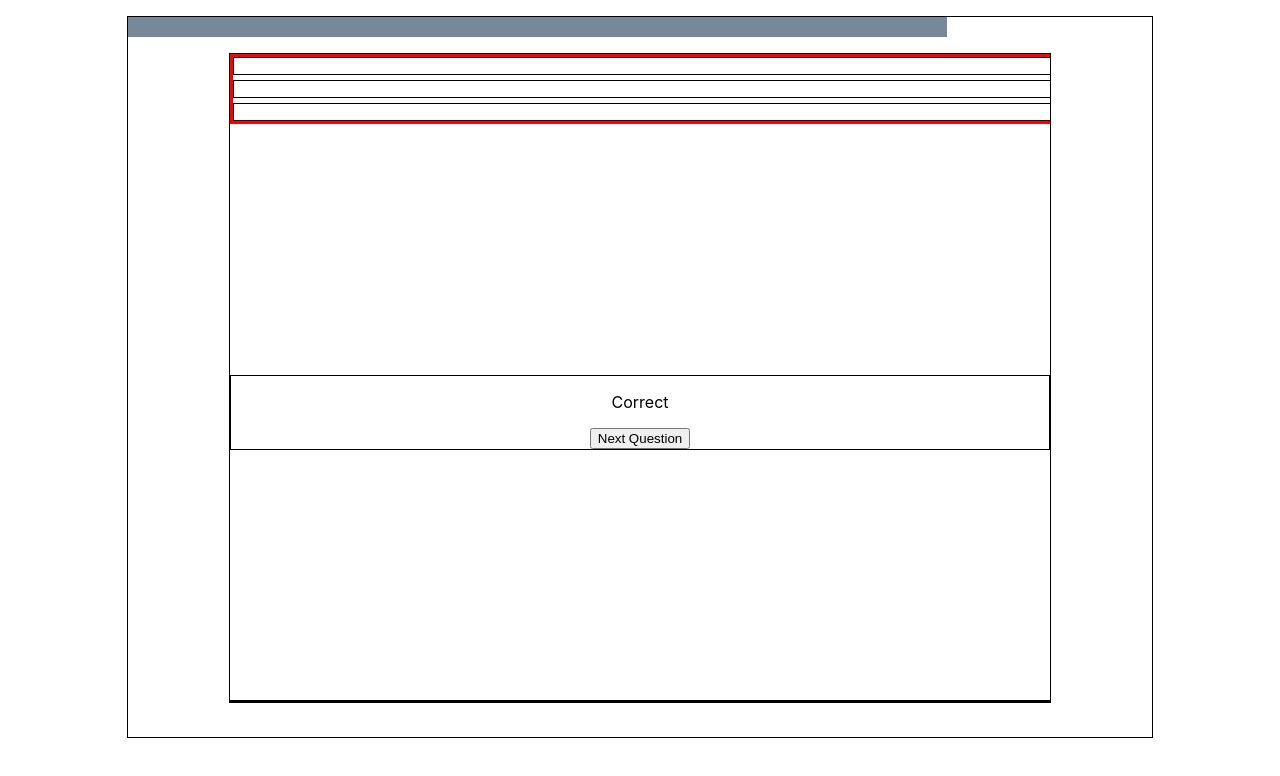
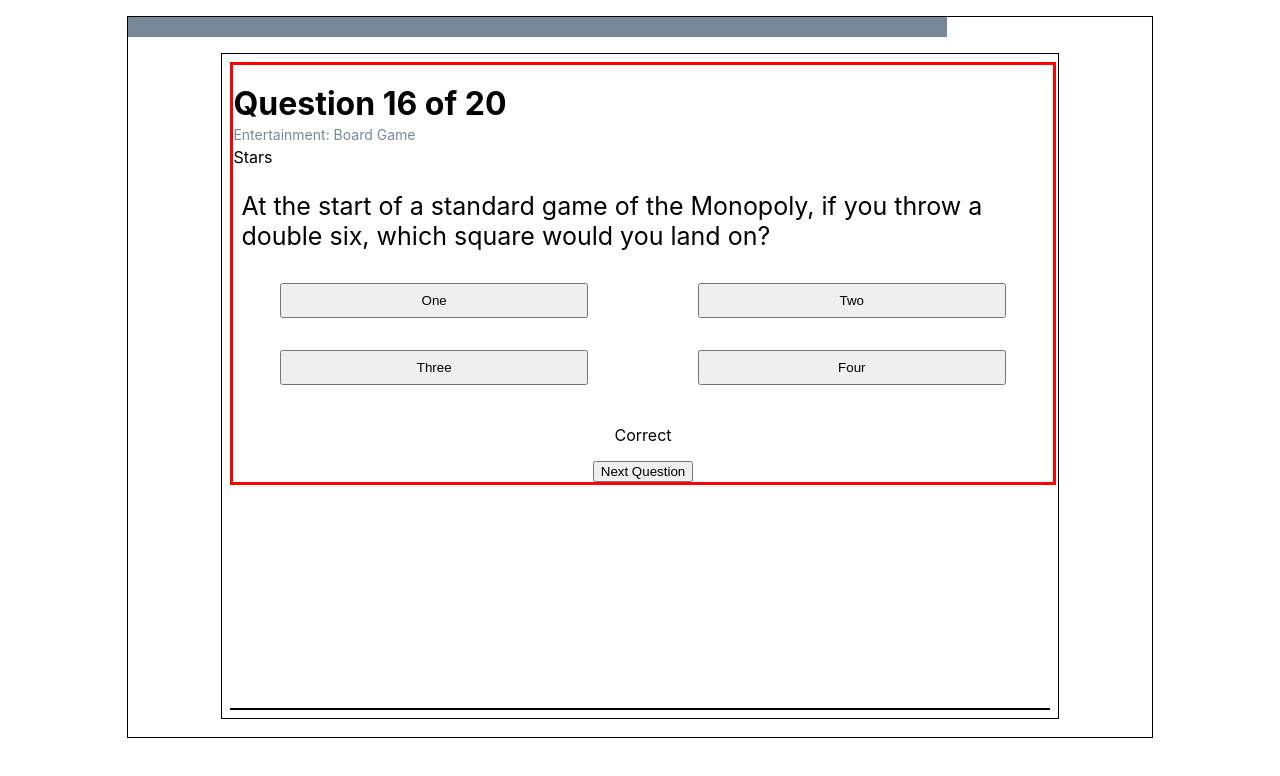
Before and after one commit to NatnaelSisay/simple_quize, a React (Create React App) app: page / in a window 1280 px wide. Shown: the top 776 px of the page. Built offline with nearby package versions, Linux system fonts and the light colour scheme.

Commit message:
Add: setup basic look for question display

```diff
--- a/src/App.css
+++ b/src/App.css
@@ -11,7 +11,6 @@
 .question_progress{
   width: 80%;
   height: 20px;
-  /* border: 1px solid black; */
   background-color: lightslategray;
 }
 
@@ -21,6 +20,7 @@
   margin: 1rem auto;
   border: 1px solid black;
   overflow: scroll;
+  padding: .5rem;
 
   display: flex;
   flex-direction: column;
@@ -28,14 +28,12 @@
 }
 
 .main_container > div{
-  /* height: 20%; */
   border: 1px solid black;
   overflow: scroll;
 }
 
 .main_container .question{
   width: 100%;
-  height: 4rem;
   display: flex;
   flex-direction: column;
   justify-content: space-between;
@@ -44,8 +42,8 @@
 }
 
 .question > div{
-  height: 1rem;
-  border: 1px solid black;
+  /* border: 1px solid black; */
+  margin-top: 1rem;
 }
 
 .answer{
@@ -53,3 +51,39 @@
   flex-direction: column;
   align-items: center;
 }
+
+/* Question Header */
+.question_header > *{
+  margin: 0px;
+  margin-top: .2rem;
+}
+
+.question_header > p{
+  color: lightslategray;
+  font-size: 14px;
+}
+
+
+/* Question Body */
+.question_body{
+  font-size: 25px;
+  padding: .5rem;
+}
+
+/* Question Choice */
+.question_choices{
+  display: grid;
+  grid-template-columns: 1fr 1fr;
+  gap: 1rem;
+}
+.question_choices > div{
+  padding: .5rem;
+  display: flex;
+  justify-content: center;
+  align-items: center;
+}
+
+.question_choices > div > button{
+  width: 80%;
+  padding: .5rem 1rem;
+}
--- a/src/App.js
+++ b/src/App.js
@@ -7,14 +7,35 @@
                 <div className="question_progress"></div>
                 <div className="main_container">
                     <div className="question">
-                        <div className="question_header"></div>
-                        <div className="question_body"></div>
-                        <div className="question_choices"></div>
-                    </div>
+                        <div className="question_header">
+                            <h1>Question 16 of 20</h1>
+                            <p>Entertainment: Board Game</p>
+                            <div>Stars</div>
+                        </div>
+                        <div className="question_body">
+                            At the start of a standard game of the Monopoly, if
+                            you throw a double six, which square would you land
+                            on?
+                        </div>
+                        <div className="question_choices">
+                            <div>
+                                <button>One</button>
+                            </div>
+                            <div>
+                                <button>Two</button>
+                            </div>
+                            <div>
+                                <button>Three</button>
+                            </div>
+                            <div>
+                                <button>Four</button>
+                            </div>
+                        </div>
 
-                    <div className="answer">
-                        <p>Correct</p>
-                        <button>Next Question</button>
+                        <div className="answer">
+                            <p>Correct</p>
+                            <button>Next Question</button>
+                        </div>
                     </div>
 
                     <div className="score"></div>
--- a/src/index.css
+++ b/src/index.css
@@ -5,6 +5,9 @@
     sans-serif;
   -webkit-font-smoothing: antialiased;
   -moz-osx-font-smoothing: grayscale;
+  box-sizing: border-box;
+  margin: 0px;
+  padding: 0px;
 }
 
 code {
```
